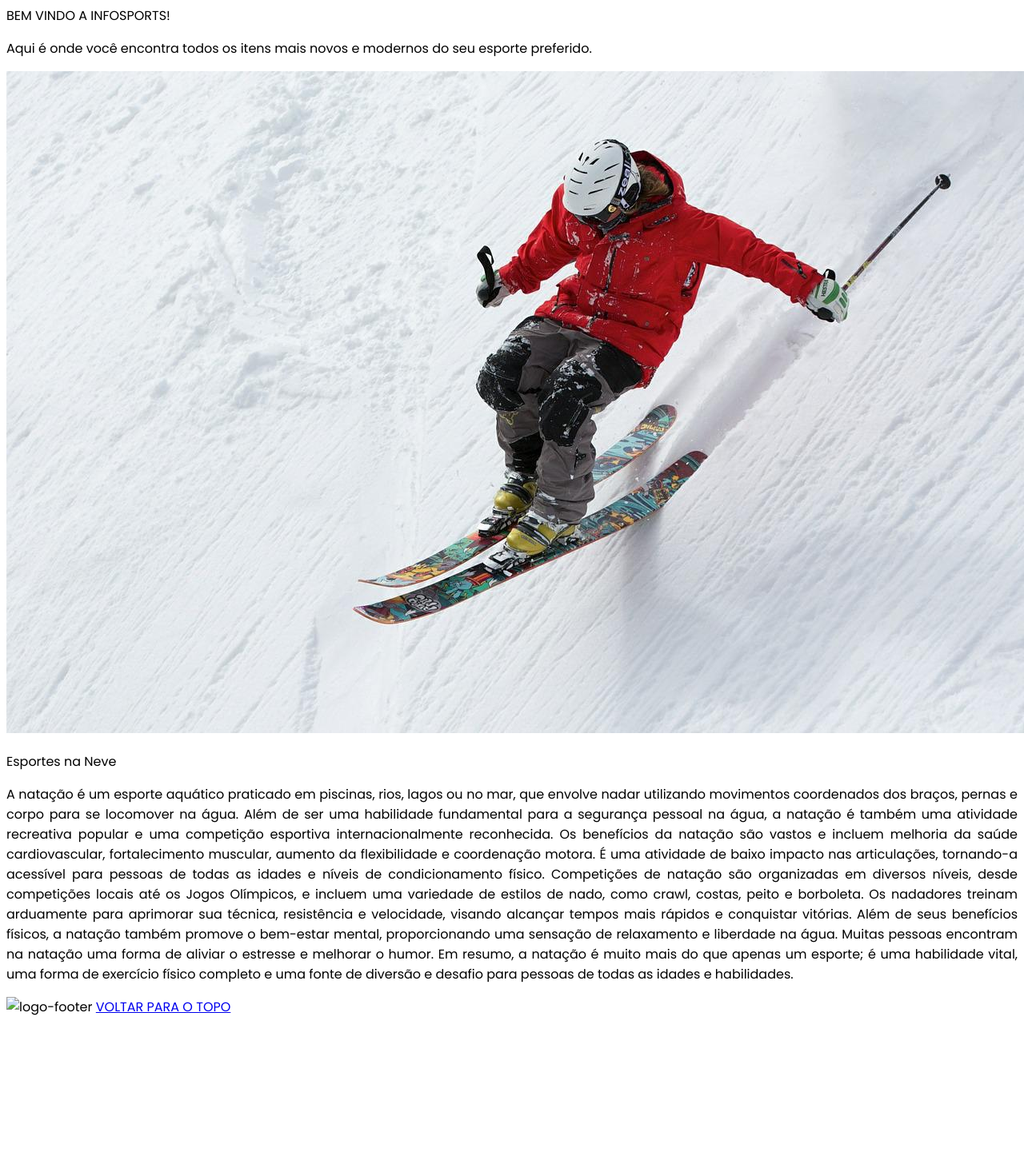
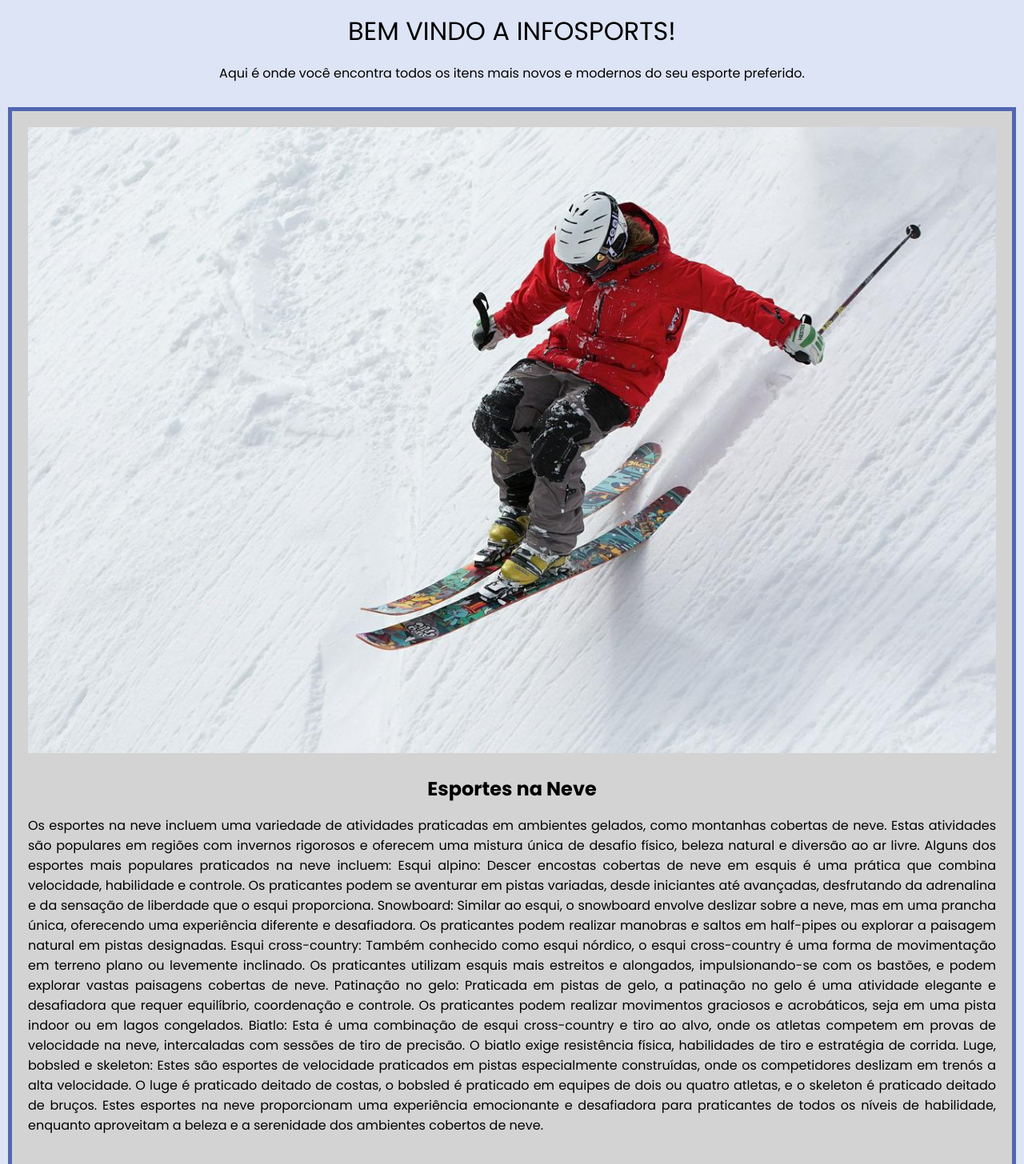
Before and after one commit to jhonatans/infoSports, a plain HTML site: page Sprint 3/esportesnaneve.html in a window 1280 px wide. Shown: the part 120-1576 px from the top of the page at 80% size. Before the commit the page ends 1400 px from the top, so only its background shows below. Drawn offline with Linux system fonts and the light colour scheme.

Commit message:
Home e páginas Indivuais estilizadas

```diff
--- a/Sprint 3/esportesnaneve.html
+++ b/Sprint 3/esportesnaneve.html
@@ -5,7 +5,7 @@
     <meta charset="UTF-8">
     <meta http-equiv="X-UA-Compatible" content="IE=edge">
     <meta name="viewport" content="width=device-width, initial-scale=1.0">
-    <link rel="stylesheet" href="./style.css">
+    <link rel="stylesheet" href="paginas.css">
     <link rel="stylesheet" href="header.css">
     <script src="header.js" defer></script>
     <title>Esportes na Neve</title>
@@ -33,36 +33,39 @@
             <div class="mainContent">
                 <div class="categoryCard">
                     <img src="imagens/esportesNaNeve.jpg" alt="mainCardImg" class="mainCardImg">
-                    <p class="mainCategoryCardTitle">Esportes na Neve</p>
-                    <p class="mainCategoryCardDescription" Align="justify">A natação é um esporte aquático praticado em
-                        piscinas, rios, lagos ou no mar, que envolve nadar utilizando movimentos
-                        coordenados dos braços, pernas e corpo para se locomover na água. Além de ser uma habilidade
-                        fundamental para a
-                        segurança pessoal na água, a natação é também uma atividade recreativa popular e uma competição
-                        esportiva
-                        internacionalmente reconhecida.
+                    <h1 class="mainCategoryCardTitle">Esportes na Neve</h1>
+                    <p class="mainCategoryCardDescription" Align="justify">Os esportes na neve incluem uma variedade de atividades praticadas em ambientes gelados, como montanhas cobertas de
+                    neve. Estas atividades são populares em regiões com invernos rigorosos e oferecem uma mistura única de desafio físico,
+                    beleza natural e diversão ao ar livre.
 
-                        Os benefícios da natação são vastos e incluem melhoria da saúde cardiovascular, fortalecimento
-                        muscular, aumento da
-                        flexibilidade e coordenação motora. É uma atividade de baixo impacto nas articulações,
-                        tornando-a acessível para pessoas
-                        de todas as idades e níveis de condicionamento físico.
+                    Alguns dos esportes mais populares praticados na neve incluem:
 
-                        Competições de natação são organizadas em diversos níveis, desde competições locais até os Jogos
-                        Olímpicos, e incluem
-                        uma variedade de estilos de nado, como crawl, costas, peito e borboleta. Os nadadores treinam
-                        arduamente para aprimorar
-                        sua técnica, resistência e velocidade, visando alcançar tempos mais rápidos e conquistar
-                        vitórias.
+                    Esqui alpino: Descer encostas cobertas de neve em esquis é uma prática que combina velocidade, habilidade e controle. Os
+                    praticantes podem se aventurar em pistas variadas, desde iniciantes até avançadas, desfrutando da adrenalina e da
+                    sensação de liberdade que o esqui proporciona.
 
-                        Além de seus benefícios físicos, a natação também promove o bem-estar mental, proporcionando uma
-                        sensação de relaxamento
-                        e liberdade na água. Muitas pessoas encontram na natação uma forma de aliviar o estresse e
-                        melhorar o humor.
+                    Snowboard: Similar ao esqui, o snowboard envolve deslizar sobre a neve, mas em uma prancha única, oferecendo uma
+                    experiência diferente e desafiadora. Os praticantes podem realizar manobras e saltos em half-pipes ou explorar a
+                    paisagem natural em pistas designadas.
 
-                        Em resumo, a natação é muito mais do que apenas um esporte; é uma habilidade vital, uma forma de
-                        exercício físico
-                        completo e uma fonte de diversão e desafio para pessoas de todas as idades e habilidades.</p>
+                    Esqui cross-country: Também conhecido como esqui nórdico, o esqui cross-country é uma forma de movimentação em terreno
+                    plano ou levemente inclinado. Os praticantes utilizam esquis mais estreitos e alongados, impulsionando-se com os
+                    bastões, e podem explorar vastas paisagens cobertas de neve.
+
+                    Patinação no gelo: Praticada em pistas de gelo, a patinação no gelo é uma atividade elegante e desafiadora que requer
+                    equilíbrio, coordenação e controle. Os praticantes podem realizar movimentos graciosos e acrobáticos, seja em uma pista
+                    indoor ou em lagos congelados.
+
+                    Biatlo: Esta é uma combinação de esqui cross-country e tiro ao alvo, onde os atletas competem em provas de velocidade na
+                    neve, intercaladas com sessões de tiro de precisão. O biatlo exige resistência física, habilidades de tiro e estratégia
+                    de corrida.
+
+                    Luge, bobsled e skeleton: Estes são esportes de velocidade praticados em pistas especialmente construídas, onde os
+                    competidores deslizam em trenós a alta velocidade. O luge é praticado deitado de costas, o bobsled é praticado em
+                    equipes de dois ou quatro atletas, e o skeleton é praticado deitado de bruços.
+
+                    Estes esportes na neve proporcionam uma experiência emocionante e desafiadora para praticantes de todos os níveis de
+                    habilidade, enquanto aproveitam a beleza e a serenidade dos ambientes cobertos de neve.</p>
                 </div>
 
 
--- /dev/null
+++ b/Sprint 3/index.css
@@ -0,0 +1,64 @@
+@import url('https://fonts.googleapis.com/css2?family=Poppins:ital,wght@0,100;0,200;0,300;0,400;0,500;0,600;0,700;0,800;0,900;1,100;1,200;1,300;1,400;1,500;1,600;1,700;1,800;1,900&display=swap');
+
+* {
+    margin: 0;
+    padding: 0;
+    box-sizing: border-box;
+}
+
+body {
+    font-family: 'Poppins', sans-serif;
+    background-color: rgb(221, 228, 245);
+}
+
+.sectionTitle {
+    margin: 5px;
+    padding: 5px;
+    align-items: center;
+    text-align: center;
+    font-size: xx-large;
+}
+
+.sectionDescription {
+    margin: 5px;
+    padding: 5px;
+    align-items: center;
+    text-align: center;
+    font-size: large;
+}
+
+.gridContainer {
+    margin: 5px 5px 5px 5px;
+    display: grid;
+    grid-template-columns: 3fr 1fr;
+    gap: 10px;
+    align-items: start;
+   }
+
+.mainContent {
+    display: grid;
+    grid-template-columns: repeat(auto-fit, minmax(300px, 1fr));
+    gap: 10px;
+}
+
+.sidebar {
+    background-color: #ddd;
+    padding: 20px;
+}
+
+.sidebarContent {
+
+}
+.categoryCard {
+    background-color: #ddd;
+    padding: 20px;
+    text-align: center;
+    width: 100%;
+    height: 100%;
+}
+
+@media screen and (max-width: 768px) {
+    .gridContainer {
+        grid-template-columns: repeat(auto-fit, minmax(200px, 1fr));
+    }
+}
--- /dev/null
+++ b/Sprint 3/paginas.css
@@ -0,0 +1,82 @@
+@import url('https://fonts.googleapis.com/css2?family=Poppins:wght@400;500;700&display=swap');
+
+* {
+    box-sizing: border-box;
+    width: 100%;
+}
+
+body {
+    font-family: 'Poppins', sans-serif;
+    background-color: rgb(221, 228, 245);
+    margin: 0;
+}
+
+.container {
+    width: 100%;
+    margin: 0;
+    padding: 0;
+    box-sizing: border-box;
+}
+
+.content {
+    padding: 20px;
+}
+
+.sectionTitle {
+    font-size: 2rem;
+    text-align: center;
+    margin-bottom: 10px;
+}
+
+.sectionDescription {
+    font-size: 1rem;
+    text-align: center;
+    margin-bottom: 20px;
+}
+
+.gridContainer {
+    display: flex;
+    flex-wrap: wrap;
+    justify-content: center;
+}
+
+.categoryCard {
+    width: calc(100% - 20px);
+    /* Ajuste a largura dos cards conforme necessário */
+    margin: 10px;
+    padding: 20px;
+    background-color: lightgrey;
+    border: 5px solid #5167b2;
+    text-align: center;
+    box-sizing: border-box;
+}
+
+.mainCardImg {
+    width: 100%;
+    height: auto;
+}
+
+.mainCategoryCardTitle {
+    font-size: 1.5rem;
+    margin-bottom: 10px;
+}
+
+.mainCategoryCardDescription {
+    font-size: 1rem;
+}
+
+.footer {
+    text-align: center;
+    padding: 20px 0;
+}
+
+.logoFooter {
+    width: 100px;
+    height: auto;
+}
+
+.footerAnchor {
+    font-size: 1rem;
+    text-decoration: none;
+    color: #333;
+}
```
Also changed, not shown: Sprint 3/basquete.html (+21 -27 lines), Sprint 3/boxe.html (+8 -9 lines), Sprint 3/corrida.html (+19 -27 lines), Sprint 3/crossfit.html (+23 -27 lines), Sprint 3/index.html (+4 -1 lines), Sprint 3/surf.html (+22 -27 lines), Sprint 3/tenis.html (+18 -27 lines), Sprint 3/trilha.html (+17 -27 lines).
